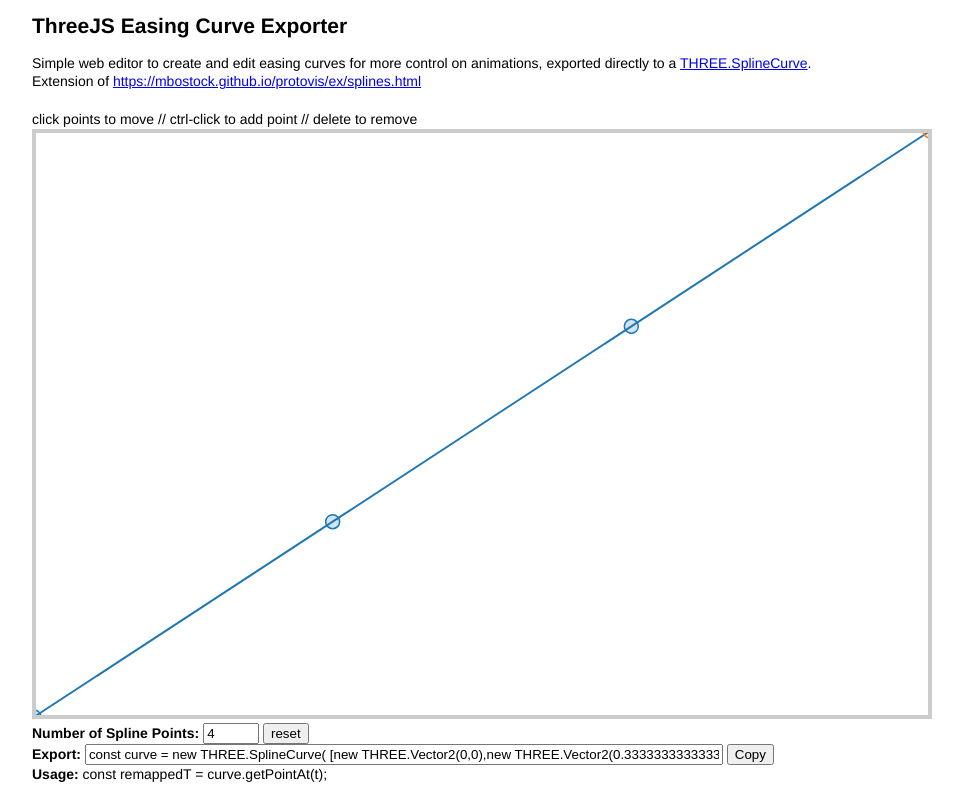
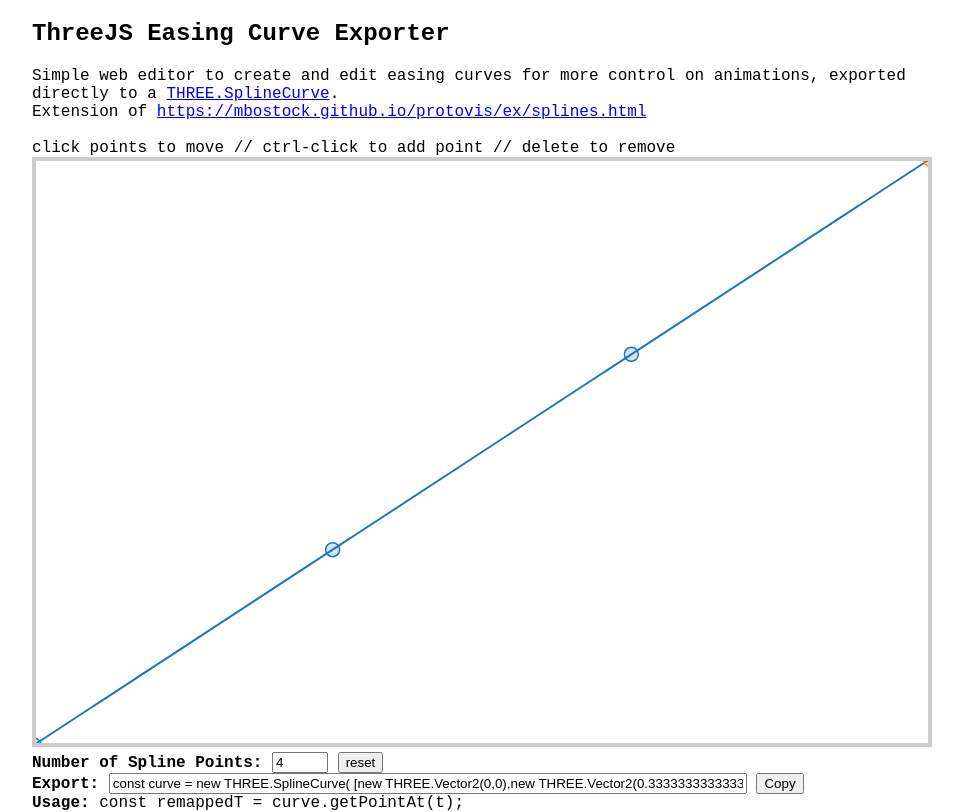
Before and after one commit to sneha-belkhale/threejs-spline-exporter, a plain HTML site: page index.html in a window 1280 px wide. Shown: the whole page, without its empty margins (158-1121 px from the left). Drawn offline with Linux system fonts and the light colour scheme.

Commit message:
change font

```diff
--- a/index.html
+++ b/index.html
@@ -14,7 +14,8 @@
     display: table;
     height: 100%;
     width: 100%;
-    font: 14px/134% Helvetica Neue, sans-serif;
+    font-family:'Courier New', Courier, monospace;
+    font-size: 16px;
   }
   #center {
     display: table-cell;
```
